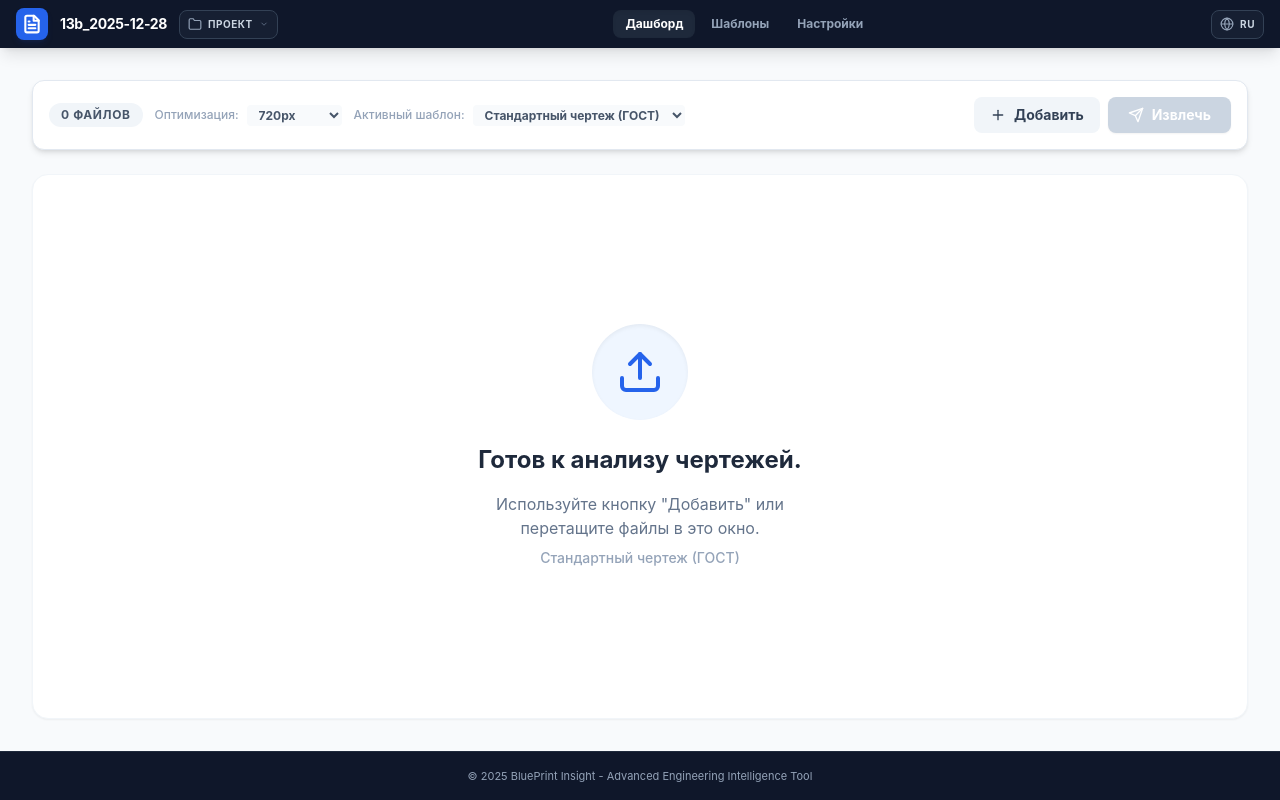
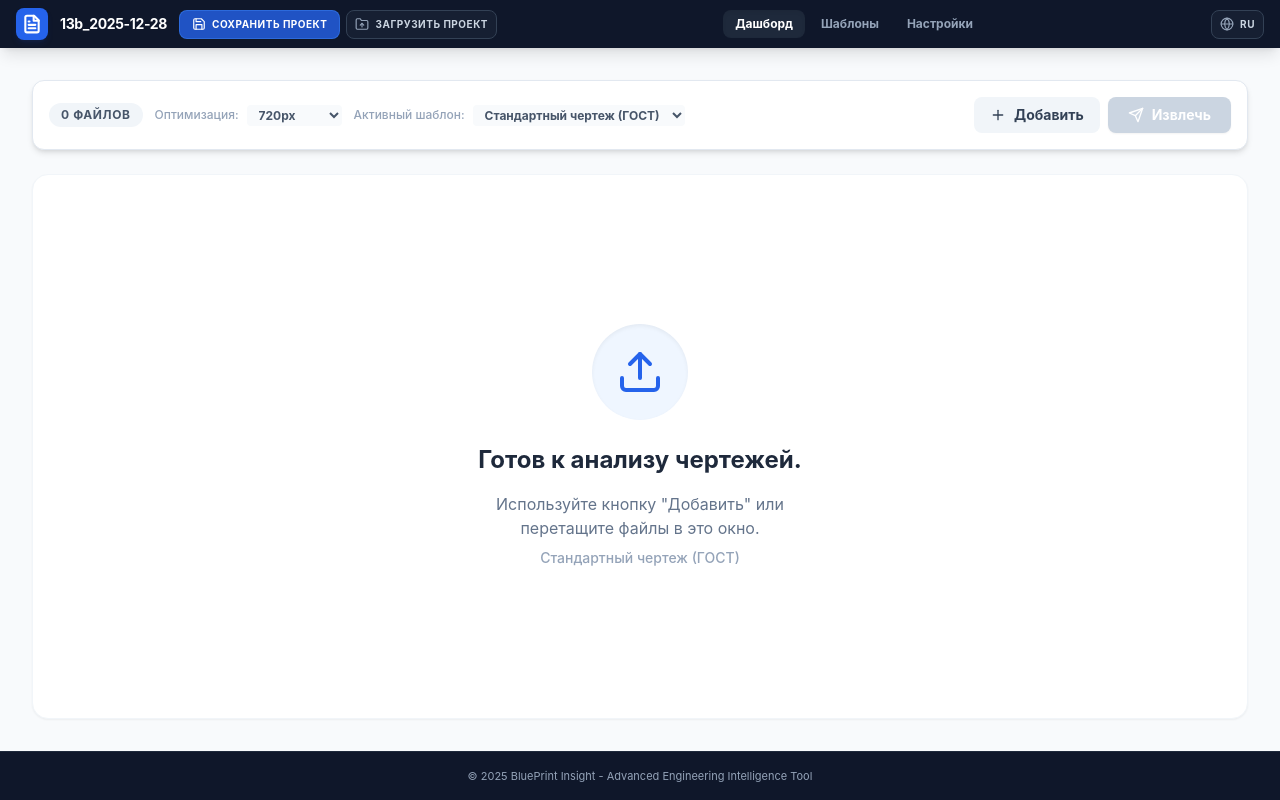
Before and after one commit to cucumberian/__ai_draft-parser, a React (Vite) app: page / in a window 1280 px wide. Built offline with nearby package versions, Linux system fonts and the light colour scheme.

Commit message:
loading changes

```diff
--- a/App.tsx
+++ b/App.tsx
@@ -229,7 +229,7 @@ const App: React.FC = () => {
           id: Math.random().toString(36).substr(2, 9),
           file: dummyFile,
           previewUrl: '',
-          rotation: 0,
+          rotation: entry.rotation || 0,
           status: (entry.result ? 'completed' : 'pending') as 'pending' | 'completed',
           result: entry.result,
           sha256: entry.sha256,
--- a/components/DrawingCard.tsx
+++ b/components/DrawingCard.tsx
@@ -102,7 +102,14 @@ const DrawingCard: React.FC<DrawingCardProps> = ({
       <div className="w-full lg:w-[45%] xl:w-[40%] bg-slate-50 flex flex-col items-center justify-center p-4 border-b lg:border-b-0 lg:border-r border-slate-200 relative shrink-0 h-[220px] sm:h-[280px] lg:h-full">
         {hasPreview ? (
           <div className="relative group w-full h-full flex items-center justify-center overflow-hidden rounded bg-white border border-slate-100 shadow-sm cursor-pointer" onClick={() => onPreview(fileStatus)}>
-            <img src={fileStatus.previewUrl} alt={fileStatus.file.name} className="max-w-full max-h-full object-contain" style={{ transform: `rotate(${fileStatus.rotation}deg)` }} />
+            <div className="w-full h-full flex items-center justify-center overflow-hidden">
+              <img
+                src={fileStatus.previewUrl}
+                alt={fileStatus.file.name}
+                className="max-w-full max-h-full object-contain transition-transform duration-200"
+                style={{ transform: `rotate(${fileStatus.rotation}deg)` }}
+              />
+            </div>
             <div className="absolute bottom-2 left-2 flex gap-1.5 opacity-0 group-hover:opacity-100 transition z-10">
               <button
                 onClick={(e) => { e.stopPropagation(); onRotate?.(fileStatus.id, (fileStatus.rotation - 90 + 360) % 360); }}
--- a/components/FullscreenPreview.tsx
+++ b/components/FullscreenPreview.tsx
@@ -156,7 +156,7 @@ const FullscreenPreview: React.FC<FullscreenPreviewProps> = ({
       <img
         src={file.previewUrl}
         alt={file.file.name}
-        className="max-w-full max-h-full object-contain rounded-lg shadow-2xl transition-transform duration-200"
+        className="max-w-[calc(100vw-6rem)] max-h-[calc(100vh-8rem)] object-contain rounded-lg shadow-2xl transition-transform duration-200"
         style={{ transform: `rotate(${file.rotation}deg)` }}
         onClick={(e) => e.stopPropagation()}
       />
--- a/components/Header.tsx
+++ b/components/Header.tsx
@@ -24,10 +24,8 @@ const Header: React.FC<HeaderProps> = ({
   projectName,
   onProjectNameChange,
 }) => {
-  const [projectMenuOpen, setProjectMenuOpen] = useState(false);
   const [isEditingName, setIsEditingName] = useState(false);
   const [editName, setEditName] = useState(projectName);
-  const projectMenuRef = useRef<HTMLDivElement>(null);
   const nameInputRef = useRef<HTMLInputElement>(null);
 
   useEffect(() => {
@@ -41,20 +39,12 @@ const Header: React.FC<HeaderProps> = ({
     }
   }, [isEditingName]);
 
-  useEffect(() => {
-    const handleClickOutside = (e: MouseEvent) => {
-      if (projectMenuRef.current && !projectMenuRef.current.contains(e.target as Node)) {
-        setProjectMenuOpen(false);
-      }
-    };
-    document.addEventListener('mousedown', handleClickOutside);
-    return () => document.removeEventListener('mousedown', handleClickOutside);
-  }, []);
-
   const commitNameEdit = () => {
     const trimmed = editName.trim();
     if (trimmed && trimmed !== projectName) {
-      onProjectNameChange(trimmed);
+      const sanitized = trimmed.replace(/[<>:"/\\|?*\x00-\x1f]/g, '_').replace(/\s+/g, '_');
+      onProjectNameChange(sanitized);
+      setEditName(sanitized);
     } else {
       setEditName(projectName);
     }
@@ -93,41 +83,32 @@ const Header: React.FC<HeaderProps> = ({
             </h1>
           )}
 
-          {/* Project dropdown */}
-          <div className="relative no-drag" ref={projectMenuRef}>
+          {/* Project buttons */}
+          <div className="flex items-center gap-1.5 no-drag">
             <button
-              onClick={() => setProjectMenuOpen(!projectMenuOpen)}
+              onClick={onSaveProject}
+              className="flex items-center gap-1.5 px-3 py-1.5 bg-blue-600/80 hover:bg-blue-600 border border-blue-500/50 rounded-lg transition-all duration-200 group"
+              title={t.saveProject}
+            >
+              <svg xmlns="http://www.w3.org/2000/svg" width="14" height="14" viewBox="0 0 24 24" fill="none" stroke="currentColor" strokeWidth="2" strokeLinecap="round" strokeLinejoin="round">
+                <path d="M19 21H5a2 2 0 0 1-2-2V5a2 2 0 0 1 2-2h11l5 5v11a2 2 0 0 1-2 2z"/><polyline points="17 21 17 13 7 13 7 21"/><polyline points="7 3 7 8 15 8"/>
+              </svg>
+              <span className="text-[10px] font-bold tracking-wider text-white uppercase hidden md:inline">
+                {t.saveProject}
+              </span>
+            </button>
+            <button
+              onClick={onLoadProject}
               className="flex items-center gap-1.5 px-2 py-1.5 bg-slate-800/50 hover:bg-slate-800 border border-slate-700 rounded-lg transition-all duration-200 group"
-              title={t.project}
+              title={t.loadProject}
             >
-              <svg xmlns="http://www.w3.org/2000/svg" width="14" height="14" viewBox="0 0 24 24" fill="none" stroke="currentColor" strokeWidth="2" strokeLinecap="round" strokeLinejoin="round" className="text-slate-400 group-hover:text-green-400 transition-colors">
-                <path d="M22 19a2 2 0 0 1-2 2H4a2 2 0 0 1-2-2V5a2 2 0 0 1 2-2h5l2 3h9a2 2 0 0 1 2 2z"/>
+              <svg xmlns="http://www.w3.org/2000/svg" width="14" height="14" viewBox="0 0 24 24" fill="none" stroke="currentColor" strokeWidth="2" strokeLinecap="round" strokeLinejoin="round" className="text-slate-400 group-hover:text-white transition-colors">
+                <path d="M22 19a2 2 0 0 1-2 2H4a2 2 0 0 1-2-2V5a2 2 0 0 1 2-2h5l2 3h9a2 2 0 0 1 2 2z"/><polyline points="12 11 12 17"/><polyline points="9 14 12 11 15 14"/>
               </svg>
-              <span className="text-[10px] font-bold tracking-wider text-slate-300 group-hover:text-white uppercase hidden sm:inline">
-                {t.project}
+              <span className="text-[10px] font-bold tracking-wider text-slate-300 group-hover:text-white uppercase hidden md:inline">
+                {t.loadProject}
               </span>
-              <svg xmlns="http://www.w3.org/2000/svg" width="10" height="10" viewBox="0 0 24 24" fill="none" stroke="currentColor" strokeWidth="2" className="text-slate-500">
-                <polyline points="6 9 12 15 18 9"/>
-              </svg>
             </button>
-            {projectMenuOpen && (
-              <div className="absolute left-0 top-full mt-1 w-48 bg-slate-800 border border-slate-700 rounded-lg shadow-xl overflow-hidden z-50">
-                <button
-                  onClick={() => { onSaveProject(); setProjectMenuOpen(false); }}
-                  className="w-full flex items-center gap-2 px-3 py-2.5 text-xs text-slate-300 hover:bg-slate-700 hover:text-white transition"
-                >
-                  <svg xmlns="http://www.w3.org/2000/svg" width="14" height="14" viewBox="0 0 24 24" fill="none" stroke="currentColor" strokeWidth="2" strokeLinecap="round" strokeLinejoin="round"><path d="M19 21H5a2 2 0 0 1-2-2V5a2 2 0 0 1 2-2h11l5 5v11a2 2 0 0 1-2 2z"/><polyline points="17 21 17 13 7 13 7 21"/><polyline points="7 3 7 8 15 8"/></svg>
-                  {t.saveProject}
-                </button>
-                <button
-                  onClick={() => { onLoadProject(); setProjectMenuOpen(false); }}
-                  className="w-full flex items-center gap-2 px-3 py-2.5 text-xs text-slate-300 hover:bg-slate-700 hover:text-white transition border-t border-slate-700"
-                >
-                  <svg xmlns="http://www.w3.org/2000/svg" width="14" height="14" viewBox="0 0 24 24" fill="none" stroke="currentColor" strokeWidth="2" strokeLinecap="round" strokeLinejoin="round"><path d="M22 19a2 2 0 0 1-2 2H4a2 2 0 0 1-2-2V5a2 2 0 0 1 2-2h5l2 3h9a2 2 0 0 1 2 2z"/><polyline points="12 11 12 17"/><polyline points="9 14 12 11 15 14"/></svg>
-                  {t.loadProject}
-                </button>
-              </div>
-            )}
           </div>
         </div>
 
--- a/services/projectService.ts
+++ b/services/projectService.ts
@@ -11,6 +11,10 @@ function downloadBlob(blob: Blob, filename: string): void {
 
 function getDateStamp(): string {
   return new Date().toISOString().replace(/[:.]/g, '-').slice(0, 19);
+}
+
+function sanitizeFilename(name: string): string {
+  return name.replace(/[<>:"/\\|?*\x00-\x1f]/g, '_').replace(/\s+/g, '_').slice(0, 100) || 'project';
 }
 
 export function exportProject(
@@ -27,6 +31,7 @@ export function exportProject(
       sha256: f.sha256!,
       result: f.result || undefined,
       verified: f.verified || false,
+      rotation: f.rotation || undefined,
     }));
 
   const project: Project = {
@@ -40,7 +45,7 @@ export function exportProject(
   };
 
   const blob = new Blob([JSON.stringify(project, null, 2)], { type: 'application/json' });
-  downloadBlob(blob, `project-${getDateStamp()}.json`);
+  downloadBlob(blob, `${sanitizeFilename(projectName)}.json`);
 }
 
 export function importProject(jsonString: string): Project {
--- a/types.ts
+++ b/types.ts
@@ -43,6 +43,7 @@ export interface ProjectFileEntry {
   sha256: string;
   result?: any;
   verified?: boolean;
+  rotation?: number;
 }
 
 export interface Project {
```
